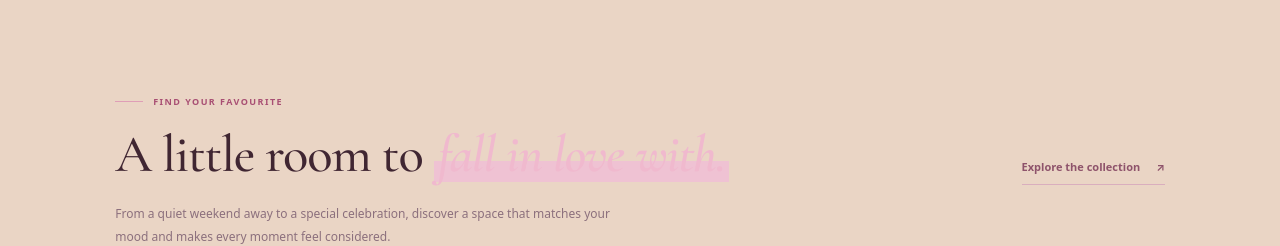
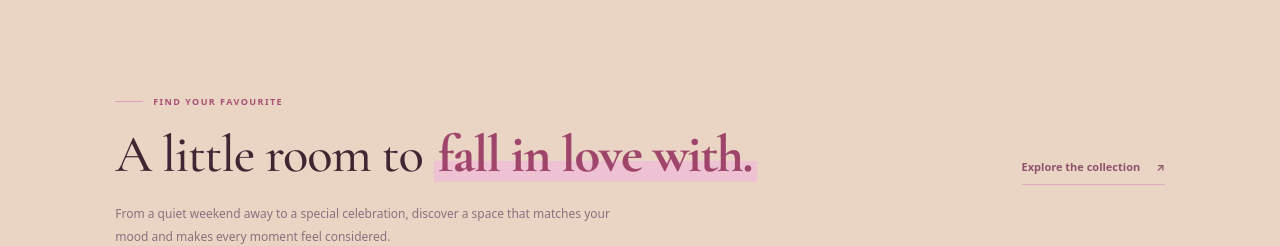
Before and after one commit to saniya2908-dot/hotelpro, a React (Vite) app in the folder client/: page / in a window 1280 px wide. Shown: the part 820-1066 px from the top of the page. Built offline with nearby package versions, Linux system fonts and the light colour scheme; no server answers.

Commit message:
Force bold styling for fall in love with heading phrase

```diff
--- a/client/src/index.css
+++ b/client/src/index.css
@@ -655,3 +655,13 @@ button, .btn, .primary-button, .hotel-button {
   font-weight: 700 !important;
   color: inherit;
 }
+
+
+/* Final explicit bold treatment for “fall in love with.” */
+h2 .fall-in-love-highlight,
+h2 .fall-in-love-highlight strong {
+  font-weight: 700 !important;
+  font-style: normal !important;
+  color: #9f456b !important;
+  -webkit-text-stroke: .25px currentColor;
+}
```
